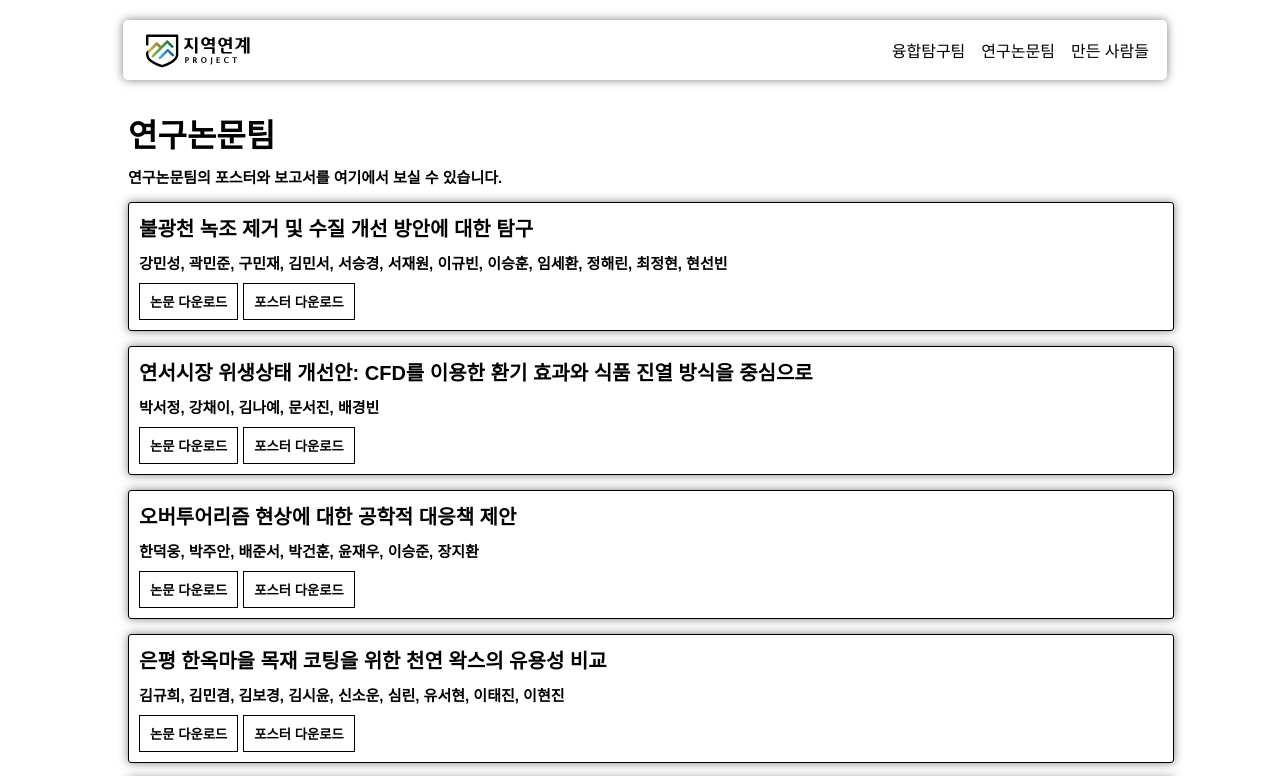
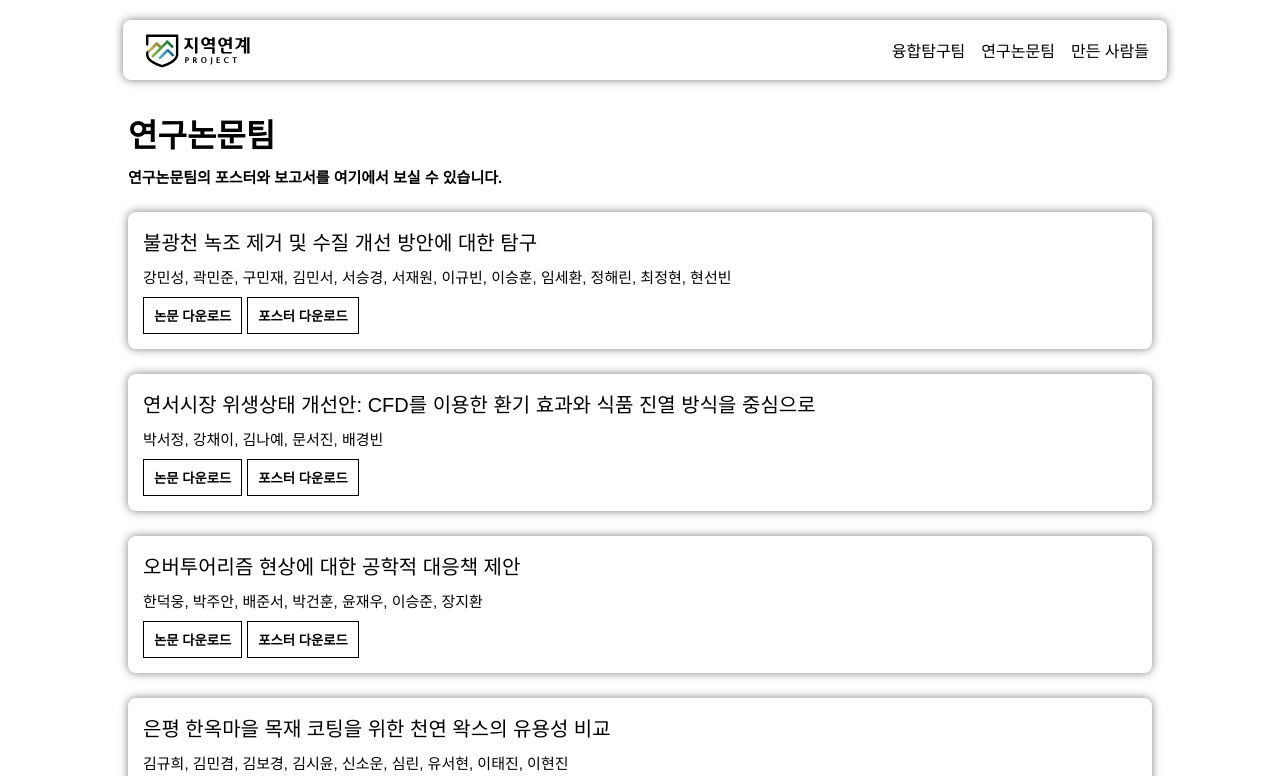
Before and after one commit to BetaTester772/projecthana.kr, a React (Vite) app: page /research in a window 1280 px wide. Shown: the top 776 px of the page. Built offline with nearby package versions, Linux system fonts and the light colour scheme; a web font is replaced by a local one.

Commit message:
except preview

```diff
--- a/src/Credit.jsx
+++ b/src/Credit.jsx
@@ -22,7 +22,6 @@ export default function Credit() {
 const Container = styled.div`
     margin: 0 auto;
     width: min(1500px, 100%);
-  border: 1px solid black;
     padding: 10px 5px;
     & > h1 {
         margin: 0 auto;
@@ -35,5 +34,4 @@ const ItemArea = styled.div`
     justify-content: space-around;
     align-items: center;
     width: 100%;
-  border: 1px solid black;
 `;
--- a/src/components/CreditItem.jsx
+++ b/src/components/CreditItem.jsx
@@ -51,11 +51,9 @@ const Name = styled.h2`
 
 const Link = styled.img`
   height: 30px;
-  border: 1px solid black;
     margin: 5px;
 `;
 
 const LinkArea = styled.div`
   margin: 5px;
-  border: 1px solid black;
   `;
--- a/src/components/Header.jsx
+++ b/src/components/Header.jsx
@@ -46,6 +46,6 @@ const HeaderArea = styled.div`
     width: 100%;
   }
   box-shadow: 0 0 10px rgba(0, 0, 0, 0.5);
-  border-radius: 5px;
+  border-radius: 8px;
   background-color: white;
 `;
--- a/src/components/ProjectItem.jsx
+++ b/src/components/ProjectItem.jsx
@@ -1,5 +1,5 @@
 import styled from '@emotion/styled';
-import { Link, useNavigate } from 'react-router-dom';
+import { useNavigate } from 'react-router-dom';
 
 export default function ProjectItem({ title, author, link }) {
   const navigate = useNavigate();
@@ -14,25 +14,24 @@ export default function ProjectItem({ title, author, link }) {
 }
 
 const Container = styled.div`
-  padding: 10px;
-  margin: 15px 0;
+  padding: 15px;
+  margin: 25px 0;
   cursor: pointer;
-  width: 100%;
-  border-radius: 5px;
-  border: 1px solid black;
+  width: calc(100% - 30px);
+  border-radius: 8px;
   display: flex;
   flex-direction: column;
   justify-content: center;
   box-shadow: 0 0 10px rgba(0, 0, 0, 0.5);
 `;
 
-const Name = styled.h2`
+const Name = styled.span`
   font-size: 20px;
   margin: 0;
   word-break-cjk: break-word;
 `;
 
-const Author = styled.h3`
+const Author = styled.span`
   font-size: 15px;
   margin: 0;
   margin-top: 5px;
--- a/src/components/ResearchItem.jsx
+++ b/src/components/ResearchItem.jsx
@@ -16,24 +16,23 @@ export default function ResearchItem({ title, author, reportlink, posterlink })
 }
 
 const Container = styled.div`
-  padding: 10px;
-  width: 100%;
-  margin: 15px 0;
+  padding: 15px;
+  width: calc(100% - 30px);
+  margin: 25px 0;
   display: flex;
   flex-direction: column;
   justify-content: center;
-  border: 1px solid black;
-  border-radius: 3px;
+  border-radius: 8px;
   box-shadow: 0 0 10px rgba(0, 0, 0, 0.5);
 `;
 
-const Name = styled.h2`
+const Name = styled.span`
   font-size: 20px;
   margin: 0;
   word-break-cjk: break-word;
 `;
 
-const Author = styled.h3`
+const Author = styled.span`
   font-size: 15px;
   margin: 10px 0;
 `;
```
